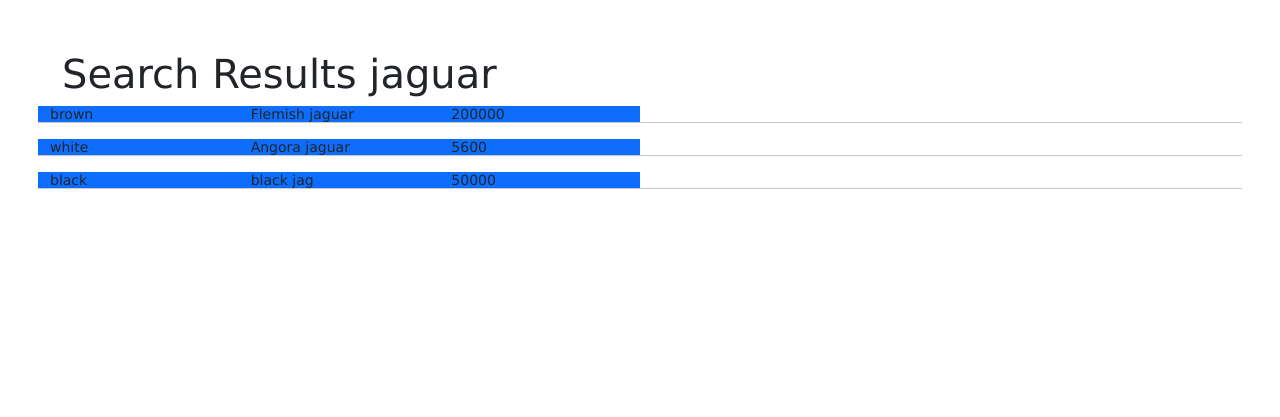
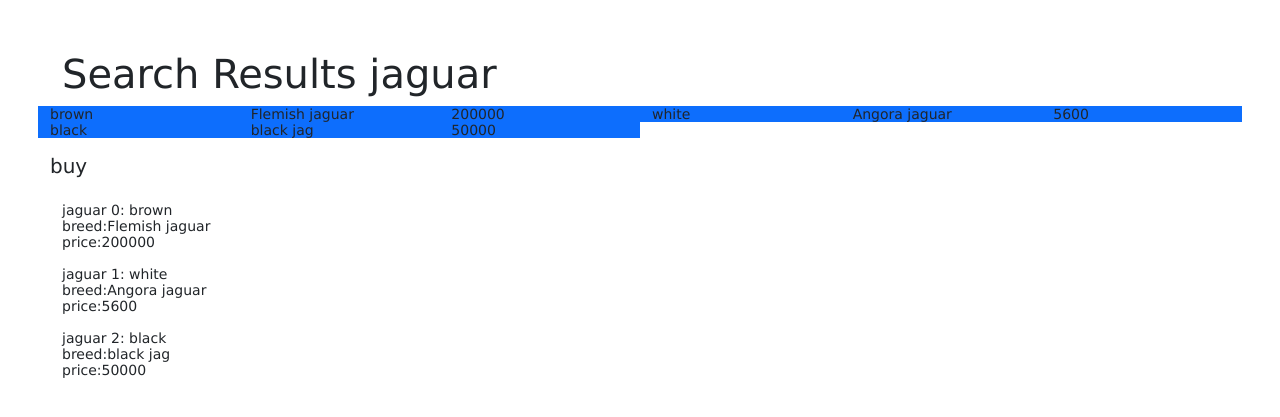
Before and after one commit to S565730/f23wb30mandadi, a Node server app: page /jaguar in a window 1280 px wide. Shown: the top 417 px of the page. Run offline with Node 20, Linux system fonts and the light colour scheme.

Commit message:
Update jaguar.pug

```diff
--- a/views/jaguar.pug
+++ b/views/jaguar.pug
@@ -8,7 +8,14 @@ block content
                 div(class = "col-sm-2 bg-primary" onclick=`buy(${item})`) #{form.jaguar_color}
                 div(class = "col-sm-2 bg-primary" onclick=`buy(${item})`) #{form.jaguar_breed}
                 div(class = "col-sm-2 bg-primary" onclick=`buy(${item})`) #{form.jaguar_price}
-                hr
+        br
+    h5= 'buy'
+
+    div(class="container-fluid")
+      each jaguar,index in results
+        div(class="row", onclick=`buy(${index})`)
+          div(class="col-sm-2") <br>jaguar #{index}: #{jaguar.jaguar_color} breed:#{jaguar.jaguar_breed} price:#{jaguar.jaguar_price}
+
     script.
         function buy(itemNo)
         {
```
